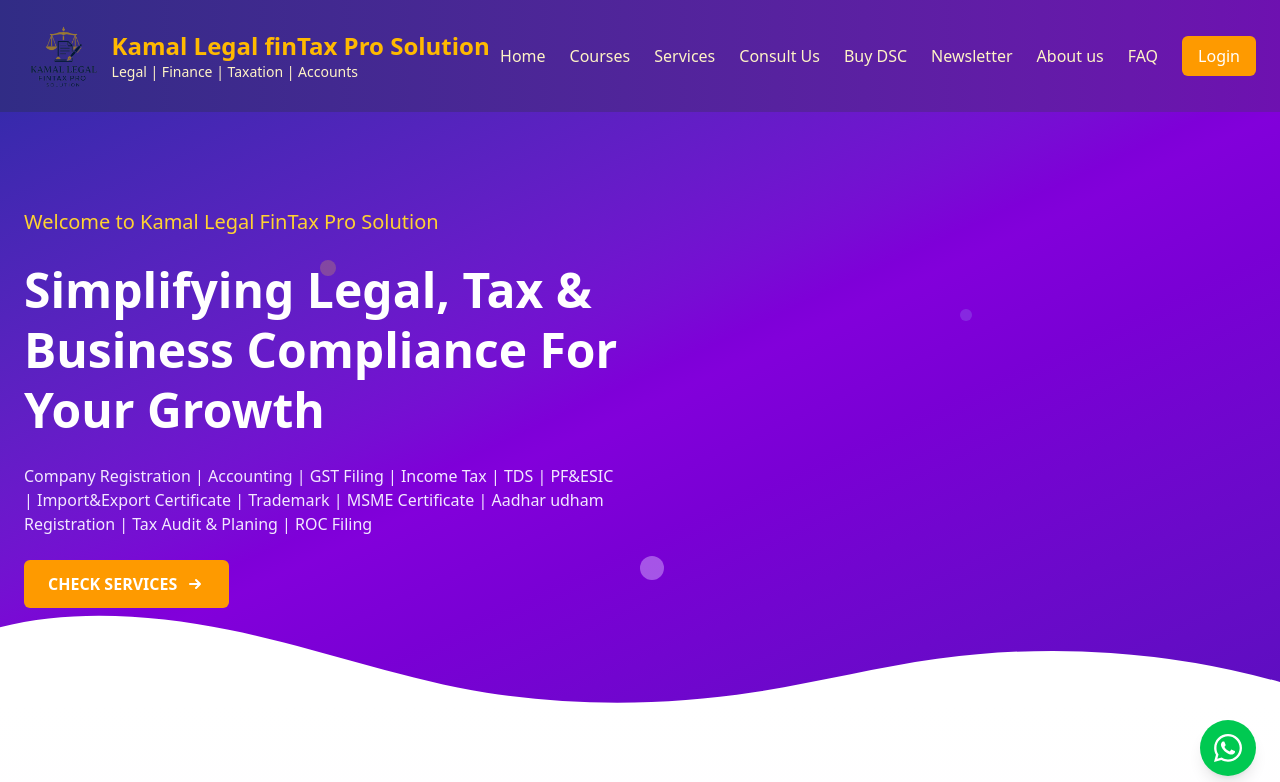
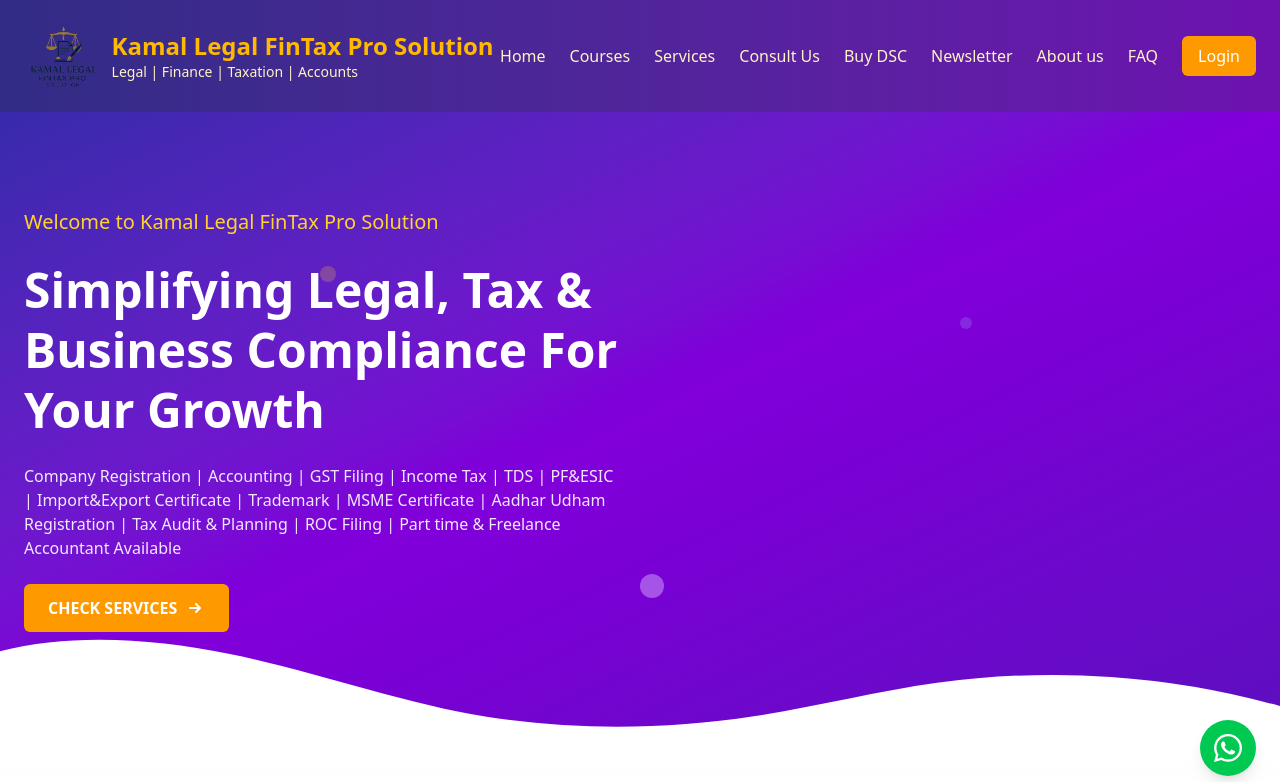
Before and after one commit to Narender009/kamal-app, a React (Vite) app: page / in a window 1280 px wide. Shown: the top 782 px of the page. Built offline with nearby package versions, Linux system fonts and the light colour scheme.

Commit message:
Updated feature X or fixed bug Y

```diff
--- a/src/components/Home/herosection.jsx
+++ b/src/components/Home/herosection.jsx
@@ -25,7 +25,7 @@
 
             <div className="text-sm md:text-base text-purple-100">
               <p>
-              Company Registration | Accounting | GST Filing | Income Tax | TDS | PF&ESIC | Import&Export Certificate | Trademark | MSME Certificate | Aadhar udham Registration | Tax Audit & Planing | ROC Filing
+              Company Registration | Accounting | GST Filing | Income Tax | TDS | PF&ESIC | Import&Export Certificate | Trademark | MSME Certificate | Aadhar Udham Registration | Tax Audit & Planning | ROC Filing | Part time & Freelance Accountant Available
               </p>
             </div>
 
--- a/src/components/layout/Footer.jsx
+++ b/src/components/layout/Footer.jsx
@@ -18,7 +18,7 @@
         {/* Logo and company info */}
         <div className="flex flex-col md:flex-row justify-between mb-8">
           <div className="mb-8 md:mb-0">
-            <h2 className="text-2xl font-bold text-white mb-2">Kamal Legal finTax Pro Solution</h2>
+            <h2 className="text-2xl font-bold text-white mb-2">Kamal Legal FinTax Pro Solution</h2>
             <div className="h-1 w-full bg-purple-400 rounded mb-4"></div>
           </div>
 
@@ -125,7 +125,7 @@
               </li>
               <li className="flex items-center">
                 <Mail size={16} className="text-purple-400 mr-3" />
-                <CustomLink href="mailto:info@Kamaltaxpro.in">Kamalray.1992@gmail.com</CustomLink>
+                <CustomLink href="mailto:info@Kamaltaxpro.in">kamalray.1992@gmail.com</CustomLink>
               </li>
               <li className="flex items-center">
                 <Globe size={16} className="text-purple-400 mr-3" />
--- a/src/components/layout/Header.jsx
+++ b/src/components/layout/Header.jsx
@@ -15,7 +15,7 @@
         <a href="/" className="flex items-center gap-2">
           <img src="images/logo.png" alt="KamalTaxPro Logo" className="h-20" />
           <div>
-            <h1 className="text-2xl font-bold text-amber-400">Kamal Legal finTax Pro Solution </h1>
+            <h1 className="text-2xl font-bold text-amber-400">Kamal Legal FinTax Pro Solution </h1>
             <p className="text-sm text-amber-100">Legal | Finance | Taxation | Accounts</p>
           </div>
         </a>
```
